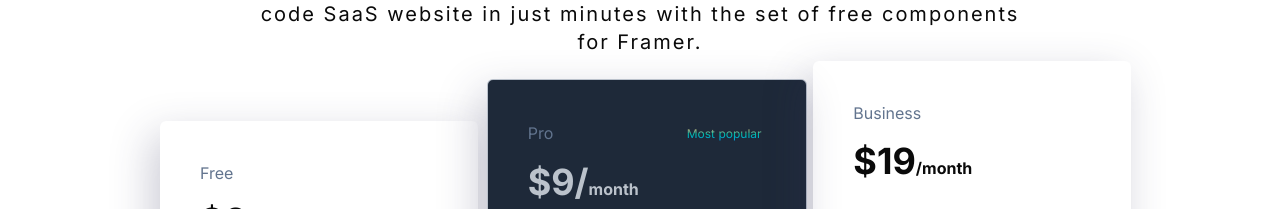
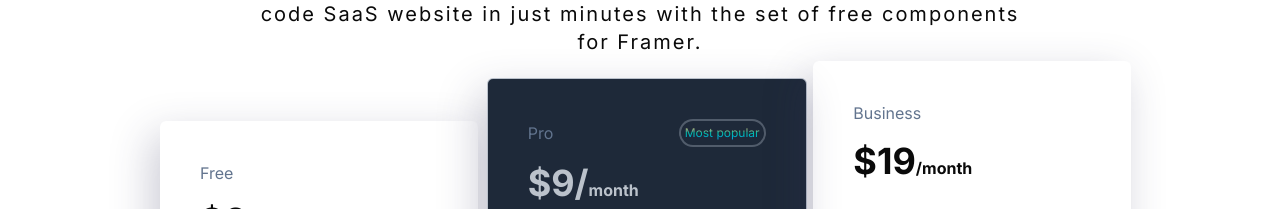
Before and after one commit to therajsoren/Modern-Saas-Landing-Page, a Next.js app: page / in a window 1280 px wide. Shown: the part 3929-4138 px from the top of the page. Built offline with nearby package versions, Linux system fonts and the light colour scheme.

Commit message:
Remove unused imports from Pricing and ProductCard components

```diff
--- a/components/Pricing.tsx
+++ b/components/Pricing.tsx
@@ -4,7 +4,6 @@ import { useScroll, useTransform } from "framer-motion";
 import { ReactNode, useRef } from "react";
 import { IoCheckmark } from "react-icons/io5";
 import { motion } from "motion/react";
-import { ul } from "framer-motion/client";
 
 const Pricing = () => {
   const ref = useRef(null);
@@ -73,8 +72,8 @@ const Pricing = () => {
             <div className="flex items-center justify-between">
               <div className="text-slate-500/100">{Pro.pricing}</div>
               <div>
-                <button className="border-0 border-slate-500 rounded-full text-xs p-1 bg-gradient-to-t from-blue-500 via-teal-500 to-orange-500 text-transparent bg-clip-text">
-                  {Pro.popular}
+                <button className="border-2 border-slate-300/30 rounded-full text-xs p-1 bg-transparent bg-gradient-to-t from-blue-500 via-teal-500 to-orange-500 text-transparent bg-clip-text">
+                  {Pro.popular }
                 </button>
               </div>
             </div>
--- a/components/ProductCard.tsx
+++ b/components/ProductCard.tsx
@@ -4,7 +4,6 @@ import { ReactNode, useRef } from "react";
 import Helix from "../public/assest/cube-helix 1.png";
 import Cube from "../public/assest/cube-helix.png";
 import Image from "next/image";
-import { div } from "framer-motion/client";
 import { useScroll, useTransform } from "framer-motion";
 import { motion } from "motion/react";
 
```
